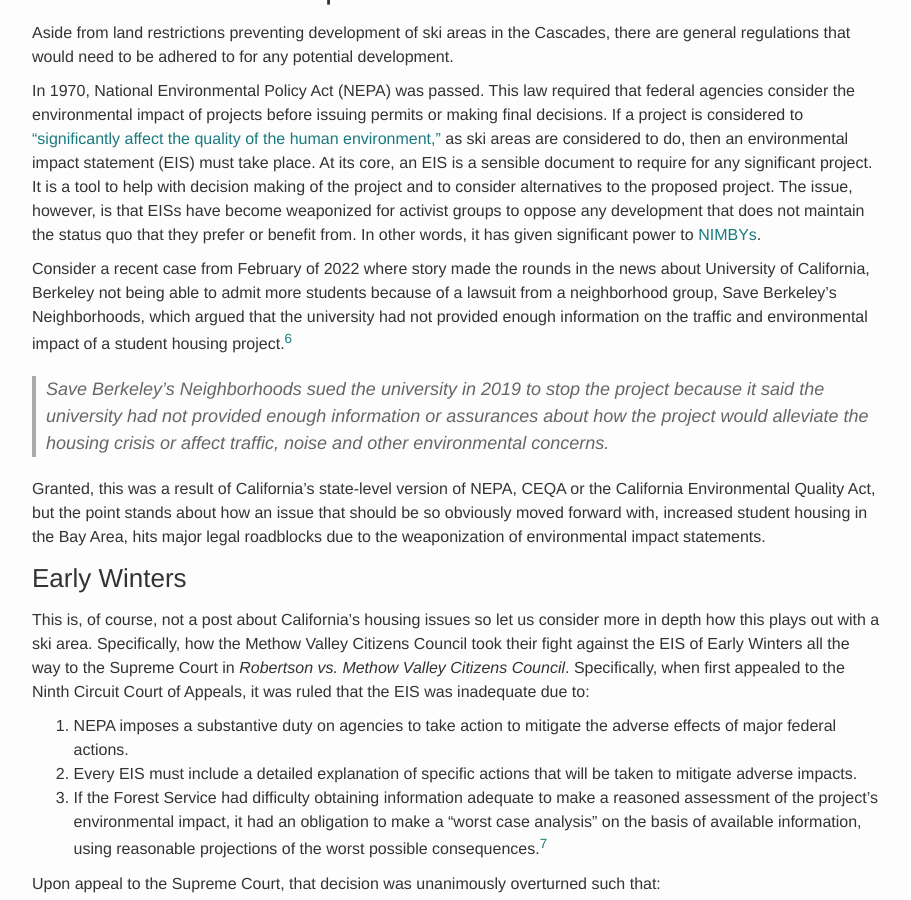
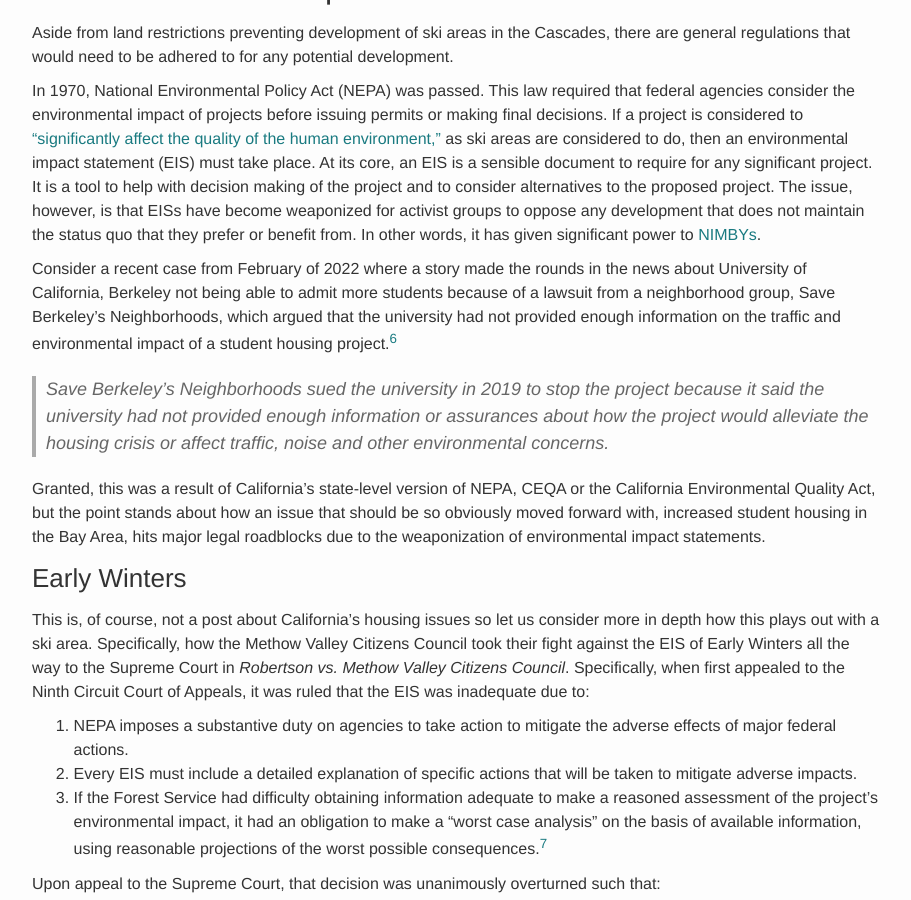
Before and after one commit to shanet/blog, a Jekyll site: the page built from _posts/2022-05-04-the-politics-of-ski-areas-what-prevents-ski-area-expansion-in-the-pnw.md, in a window 1280 px wide and 900 px high, scrolled down 14375 px. Shown: the whole window, without its empty margins (183-1094 px from the left). Built offline with Jekyll 4.4.1, drawn with Linux system fonts in a browser that asks for light colours.

Commit message:
fix typo

```diff
--- a/_posts/2022-05-04-the-politics-of-ski-areas-what-prevents-ski-area-expansion-in-the-pnw.md
+++ b/_posts/2022-05-04-the-politics-of-ski-areas-what-prevents-ski-area-expansion-in-the-pnw.md
@@ -275,7 +275,7 @@
 
 In 1970, National Environmental Policy Act (NEPA) was passed. This law required that federal agencies consider the environmental impact of projects before issuing permits or making final decisions. If a project is considered to ["significantly affect the quality of the human environment,"](https://www.epa.gov/nepa/national-environmental-policy-act-review-process) as ski areas are considered to do, then an environmental impact statement (EIS) must take place. At its core, an EIS is a sensible document to require for any significant project. It is a tool to help with decision making of the project and to consider alternatives to the proposed project. The issue, however, is that EISs have become weaponized for activist groups to oppose any development that does not maintain the status quo that they prefer or benefit from. In other words, it has given significant power to [NIMBYs](https://en.wikipedia.org/wiki/NIMBY).
 
-Consider a recent case from February of 2022 where story made the rounds in the news about University of California, Berkeley not being able to admit more students because of a lawsuit from a neighborhood group, Save Berkeley's Neighborhoods, which argued that the university had not provided enough information on the traffic and environmental impact of a student housing project.[^6]
+Consider a recent case from February of 2022 where a story made the rounds in the news about University of California, Berkeley not being able to admit more students because of a lawsuit from a neighborhood group, Save Berkeley's Neighborhoods, which argued that the university had not provided enough information on the traffic and environmental impact of a student housing project.[^6]
 
 > Save Berkeley’s Neighborhoods sued the university in 2019 to stop the project because it said the university had not provided enough information or assurances about how the project would alleviate the housing crisis or affect traffic, noise and other environmental concerns.
 
```
